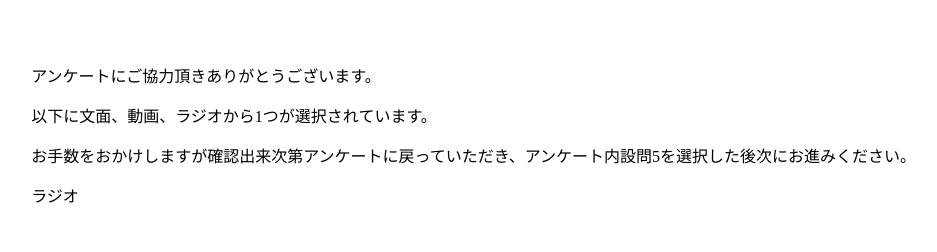
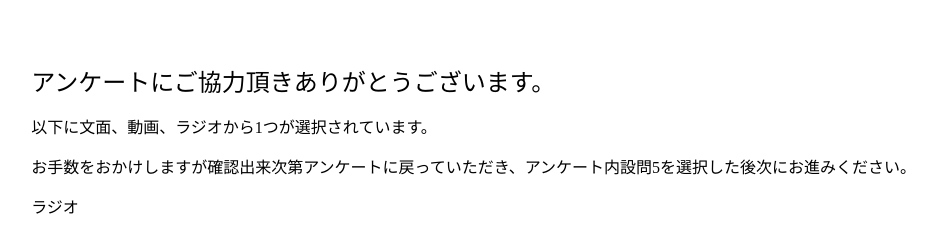
Before and after one commit to Kosei-Yamamura/News-Movie-Radio-selector, a plain HTML site: page index.html in a window 1280 px wide. Shown: the whole page, without its empty margins (40-977 px from the left). Drawn offline with Linux system fonts and the light colour scheme.

Commit message:
Update index.html

```diff
--- a/index.html
+++ b/index.html
@@ -9,7 +9,7 @@
 </head>
 <body>
     <div class="Position">
-        <p><font size="3">アンケートにご協力頂きありがとうございます。</font></p>
+        <p><font size="5">アンケートにご協力頂きありがとうございます。</font></p>
         <p>以下に文面、動画、ラジオから1つが選択されています。</p>
         <p>お手数をおかけしますが確認出来次第アンケートに戻っていただき、アンケート内設問5を選択した後次にお進みください。</p>
         <script>
```
